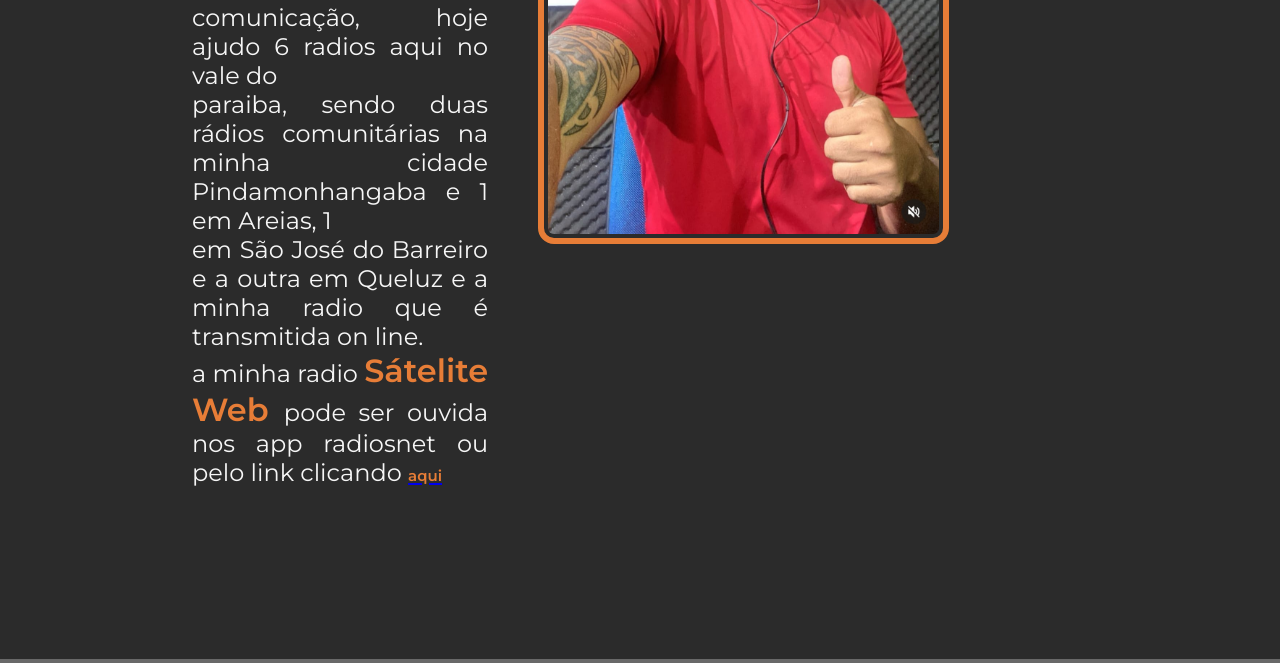
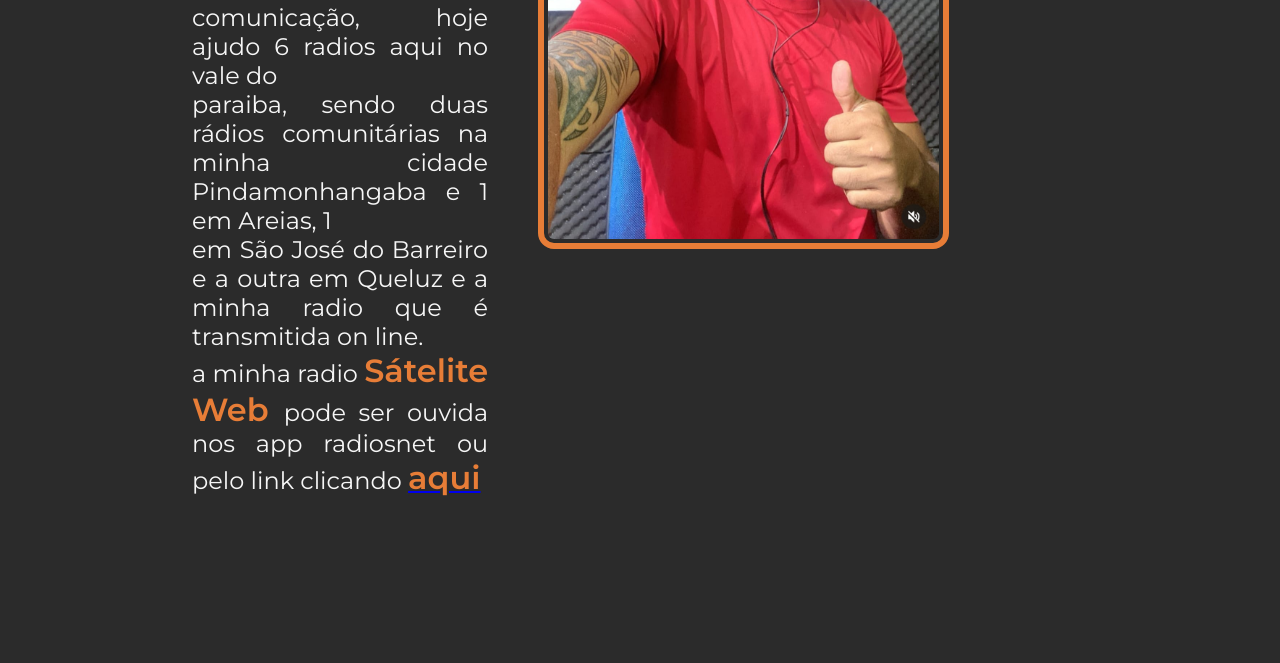
Before and after one commit to limaheliog/projeto-final, a plain HTML site: page about.html in a window 1280 px wide. Shown: the part 1312-1975 px from the top of the page. Drawn offline with nearby package versions, Linux system fonts and the light colour scheme.

Commit message:
Update about.html
atualização do codigo ( aqui)

```diff
--- a/about.html
+++ b/about.html
@@ -57,7 +57,7 @@
                  por isso fico encantado com o mundo da comunicação, hoje ajudo 6 radios aqui no vale do <br>
                  paraiba, sendo duas rádios comunitárias na minha cidade Pindamonhangaba e 1 em Areias, 1<br>
                  em São José do Barreiro e a outra em Queluz e a minha radio que é  transmitida on line. <br>
-                 a minha radio <strong class="titulo-destaque2">Sátelite Web </strong>pode ser ouvida nos app radiosnet ou pelo link clicando <a href="http://str81.aovivonanet.com:9342/index.html?sid=1"><strong class="titulo-destaque">aqui</strong></a>
+                 a minha radio <strong class="titulo-destaque2">Sátelite Web </strong>pode ser ouvida nos app radiosnet ou pelo link clicando <a href="http://str81.aovivonanet.com:9342/index.html?sid=1"><strong class="titulo-destaque2">aqui</strong></a>
             </p>
         </section>
         <section class="container__animacao">
```
